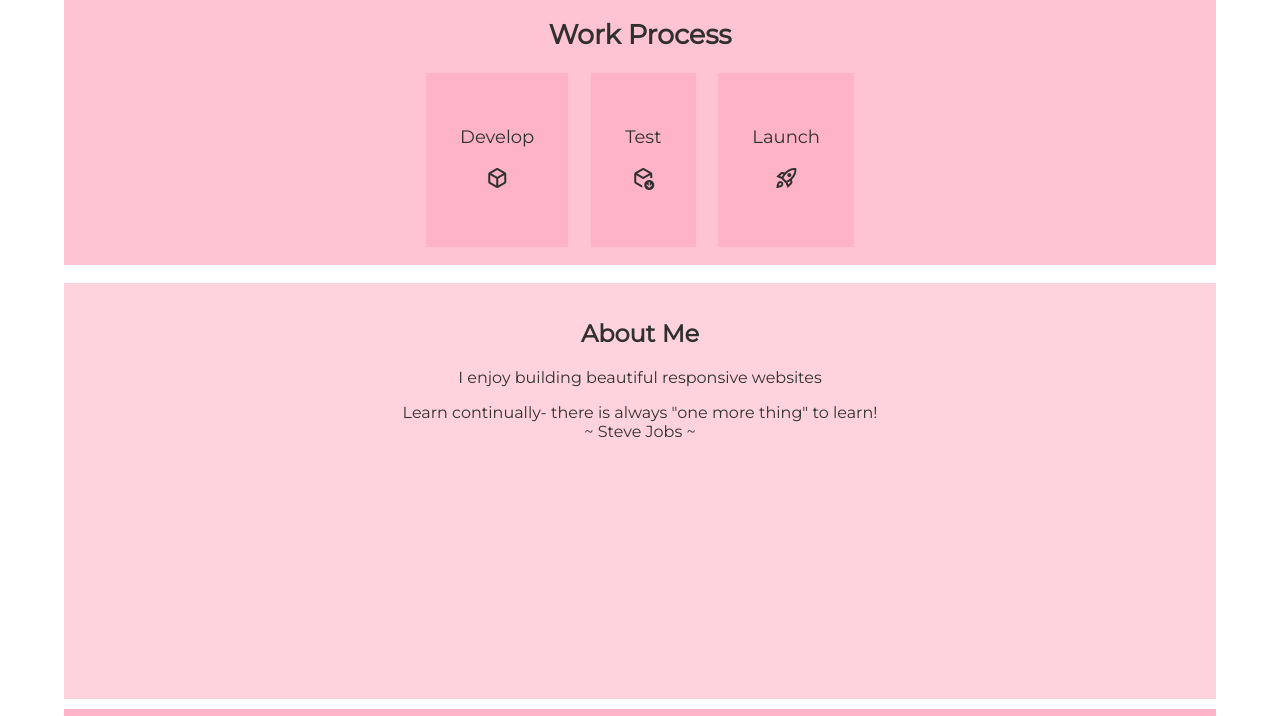
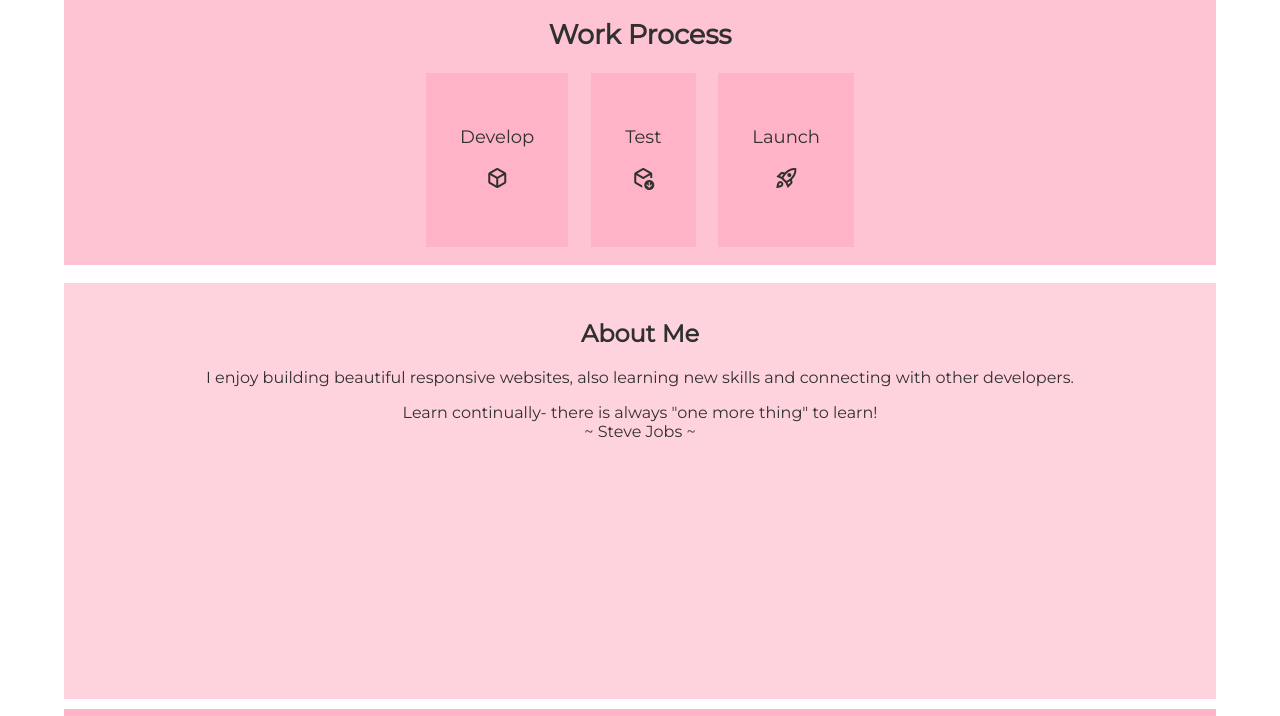
Before and after one commit to Raquecoder/portafolio, a plain HTML site: page index.html in a window 1280 px wide. Shown: the part 1483-2199 px from the top of the page. Drawn offline with nearby package versions, Linux system fonts and the light colour scheme.

Commit message:
Add files via upload

```diff
--- a/index.html
+++ b/index.html
@@ -6,7 +6,7 @@
     <link href="https://fonts.googleapis.com/css2?family=Inter&family=Montserrat&family=Silkscreen&display=swap" rel="stylesheet">
     <link rel="stylesheet" href="https://fonts.googleapis.com/css2?family=Material+Symbols+Outlined:opsz,wght,FILL,GRAD@20..48,100..700,0..1,-50..200" />
     <link rel="stylesheet" href="index.css">
-    <title>My portafolio</title>
+    <title>Raquel Dev Portfolio</title>
 </head>
 <body >
   <div class="body">
@@ -94,7 +94,6 @@
        <li>Communication </li>
        <li>Time Managment </li>
        <li>Responsiveness </li>
-
     </div>
 
   <div class="WorkProcess">
@@ -119,9 +118,8 @@
 
  <!----ABOUT ME ---->
  <section class="about-me" id="aboutme">
-
-     <h2 class="about-me-title">About Me</h2>
-    <p> I enjoy building beautiful responsive websites</p>
+    <h2 class="about-me-title">About Me</h2>
+    <p> I enjoy building beautiful responsive websites, also learning new skills and connecting with other developers.</p>
     <p>Learn continually- there is always "one more thing" to learn!<br>
      ~ Steve Jobs ~</p>
 
```
